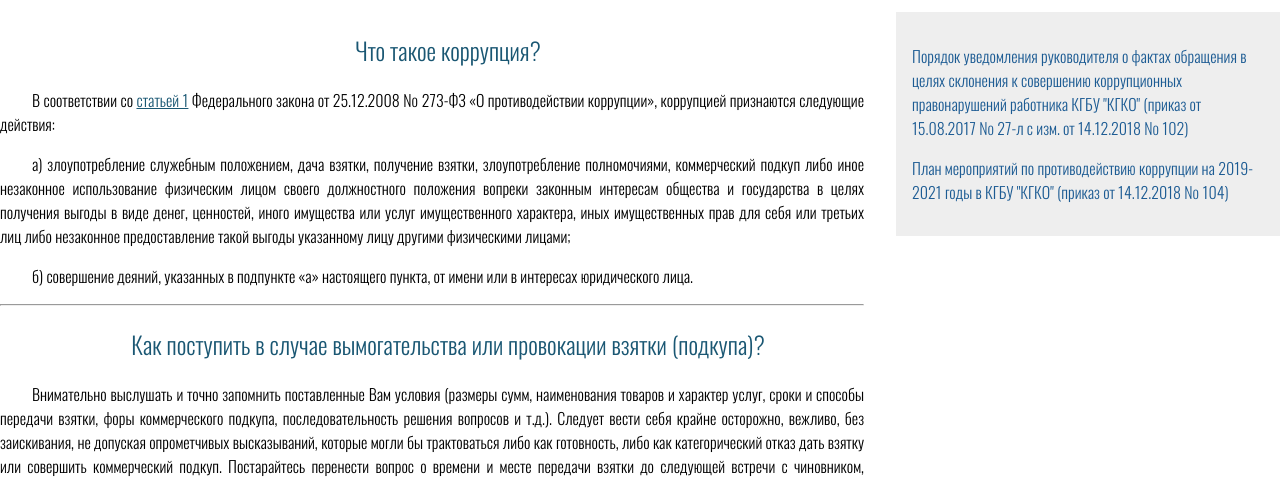
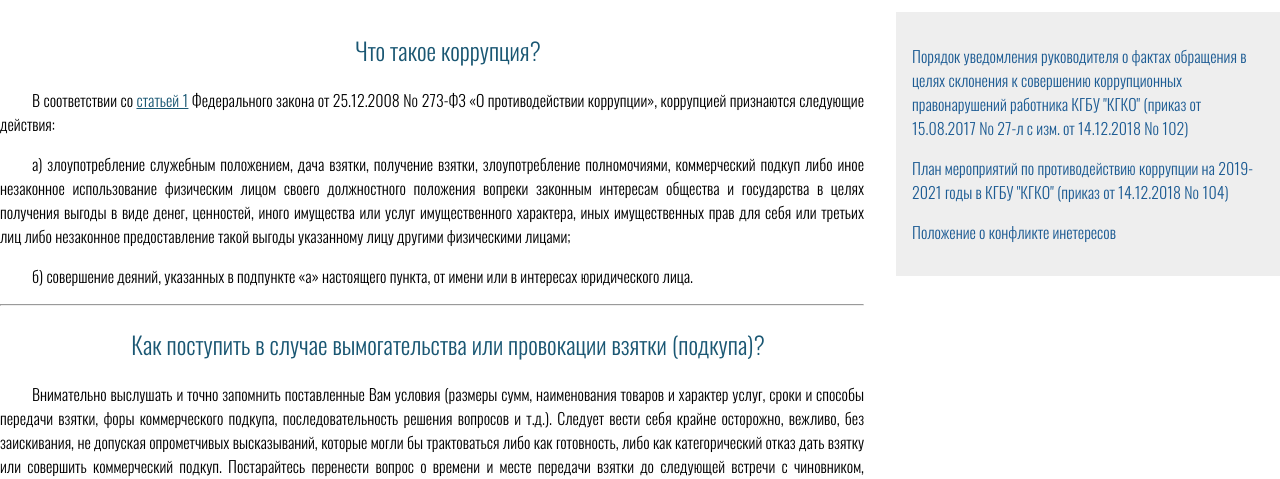
Before and after one commit to KGBU-KGKO/gko.kamgov.ru, a PHP site: page /corruption.php in a window 1280 px wide. Shown: the part 388-867 px from the top of the page. Run offline with PHP 8.4, Linux system fonts and the light colour scheme; some web fonts are replaced.

Commit message:
Add Положение о конфликте интересов

```diff
--- a/corruption.php
+++ b/corruption.php
@@ -62,8 +62,7 @@
 			<div class="relative-links">
 				<a href="/files/03.doc">Порядок уведомления руководителя о фактах обращения в целях склонения к совершению коррупционных правонарушений работника КГБУ "КГКО" (приказ от 15.08.2017 № 27-л с изм. от 14.12.2018 № 102)</a>
 				<a href="/files/04.doc">План мероприятий по противодействию коррупции на 2019-2021 годы в КГБУ "КГКО" (приказ от 14.12.2018 № 104)</a>
-
-
+				<a href="files/Polozhenie_o_konflicte_interesov.doc">Положение о конфликте инетересов</a>
 			</div>
 		</div>
 
```
